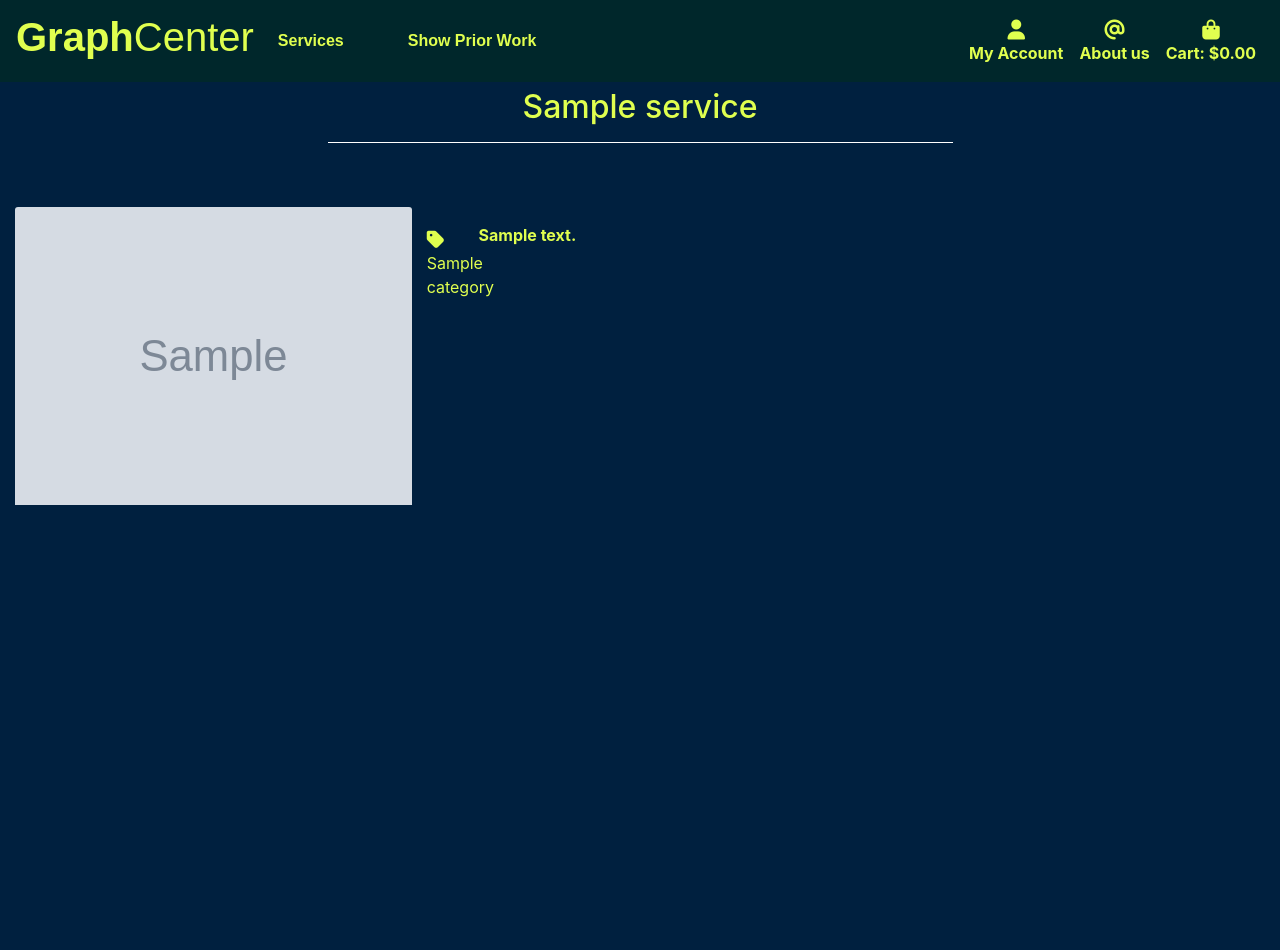
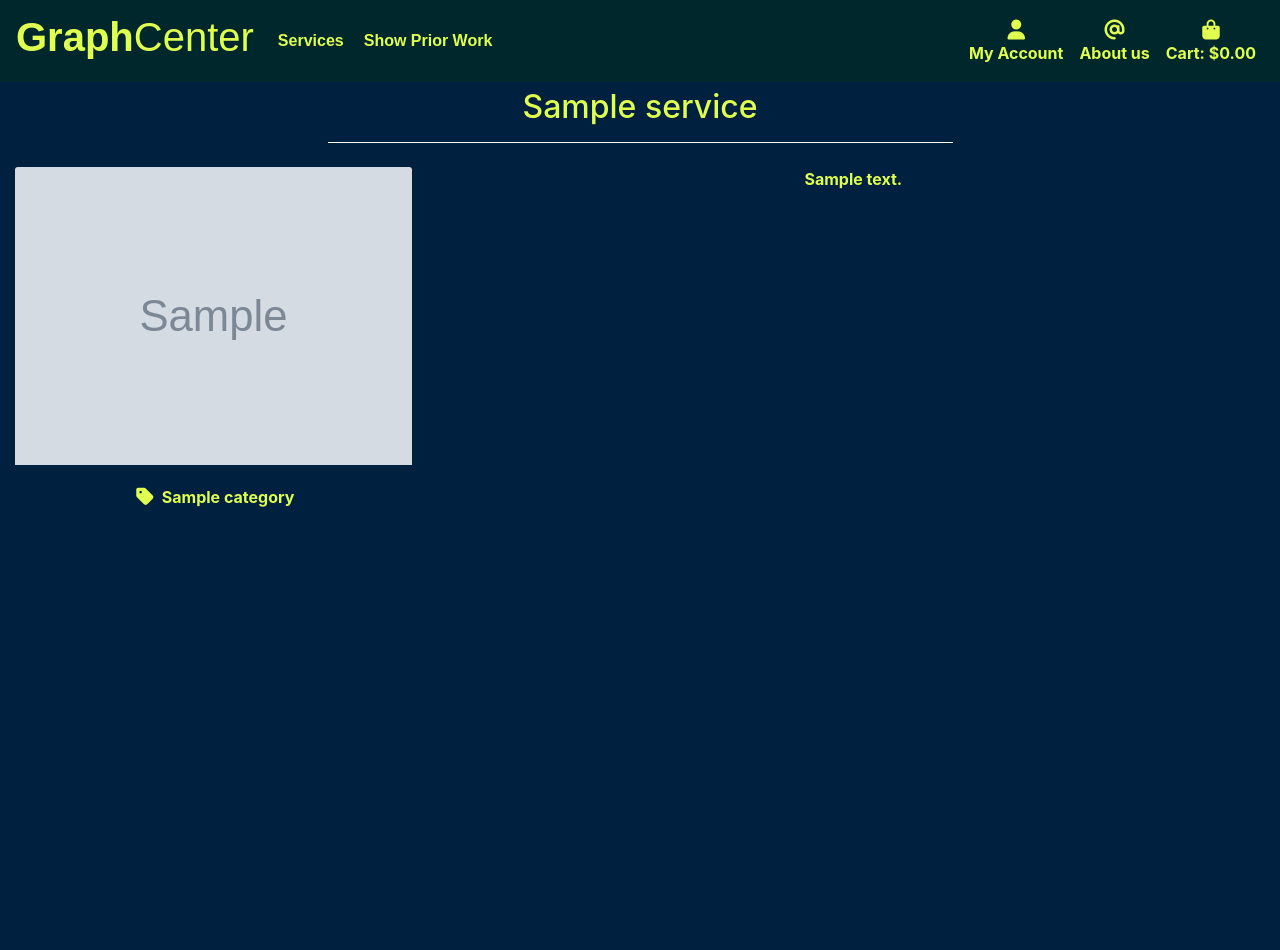
Before and after one commit to Decline-of-Mind/GraphCenter, a Django app: page /services/1 in a window 1280 px wide. Run offline with Django 3.2, Linux system fonts and the light colour scheme; tables that the repository leaves empty hold one stand-in row (values such as "Sample post"); grey boxes marked "Sample" are stand-in pictures; some libraries are stand-ins or nearby versions.

Commit message:
Added service.detail page and removed java for a test

```diff
--- a/services/templates/services/service_details.html
+++ b/services/templates/services/service_details.html
@@ -4,14 +4,14 @@
 {% block content %}
 
 <div class="container-fluid purple-background service-container">
-    <div class="row">
+    <div class="row mt-1">
         <div class="col-12 text-center mt-2">
             <h2 class="yellow-color">{{ service.name }}</h2>
             <hr class="hr-white w-50">
         </div>
     </div>
-    <div class="row mt-5">
-        <div class="col-12 h-75 col-md-4">
+    <div class="row mt-2">
+        <div class="col-12 h-75 mb-2 col-md-4">
             {% if service.image %}
             <a class="card-image-container" href="">
                 <img class="card-img-top img-fluid" src="{{ service.image.url }}" alt="{{ service.name }}">
@@ -22,21 +22,22 @@
             </a>
             {% endif %}
         </div>
-        <div class="row mt-3">
-            <div class="col-12 col-md-2">
-                {% if service.category %}
-                <p class="mt-1 mb-0">
-                    <a class="yellow-color mr-auto" href="{% url 'services' %}?category={{ service.category.name }}">
-                        <i class="fas fa-tag fa-lg mr-2"></i>{{ service.category.friendly_name }}
-                    </a>
-                </p>
-            </div>
-            {% endif %}
-            <div class="col-6">
+            <div class="col-12 col-md-8 text-center">
                 <p class="yellow-color font-weight-bold"> {{ service.description }}</p>
             </div>
+    </div>
+    <div class="row mt-2">
+        <div class="col-12 col-md-4">
+            {% if service.category %}
+            <p class="mt-1 text-center ml-1">
+                <a class="yellow-color rounded" href="{% url 'services' %}?category={{ service.category.name }}">
+                    <i class="fas fa-tag fa-lg mr-2"></i><strong>{{ service.category.friendly_name }}</strong>
+                </a>
+            </p>
         </div>
     </div>
+            {% endif %}
 </div>
 
+
 {% endblock %}
--- a/static/css/base.css
+++ b/static/css/base.css
@@ -1,10 +1,10 @@
 @import url('https://fonts.googleapis.com/css2?family=Russo+One&display=swap');
 
 body {
-    width: 100vw;
+    width: 100%;
     overflow-x: hidden;
 }
-/*
+
 html {
 
     display: -ms-grid;
@@ -19,7 +19,8 @@ html {
     background: -webkit-gradient(linear, left top, left bottom, from(white), to(black));
     background: -o-linear-gradient(top, white, black);
     background: linear-gradient(to bottom, white, black);
-} */
+    overflow-x: hidden;
+}
 
 .logo-font{
     font-family: 'Russo', sans-serif !important;
@@ -128,6 +129,13 @@ html {
     overflow: hidden;
 }
 
+
+/* Service_detail.html */
+
+.category-row {
+    width: 100%
+}
+
 /* additional tools */
 .hr-white {
     /* so it works in every browser type */
--- a/templates/partials/_navbar.html
+++ b/templates/partials/_navbar.html
@@ -14,7 +14,7 @@
     <div class="collapse navbar-collapse" id="navbarNavDropdown">
         <ul class="navbar-nav mr-auto uppercase">
         <li class="nav-item dropdown">
-            <a class="logo-font font-weight-bold mr-5 yellow-color nav-link" href="#" id="all-services-link" data-toggle="dropdown" aria-haspopup="true" aria-expanded="false">
+            <a class="logo-font font-weight-bold mr-1 yellow-color nav-link" href="#" id="all-services-link" data-toggle="dropdown" aria-haspopup="true" aria-expanded="false">
                 Services
                 </a>
                 <div class="dropdown-menu black-background border-0" aria-labelledby="all-services-link">
@@ -86,7 +86,7 @@
     </div>
 </nav>
  <!-- Remove Text center from view lower than medium -->
-<script>
+<!-- <script>
     // toggles classes when screen changes. only needed for developer and assessors.
     $(window).resize(function(){
         if($(window).width() <= 1023){
@@ -103,4 +103,4 @@
         if($(window).width() >= 1023){
             $('.toggle-center').addClass('text-center');
             }
-</script>
+</script> -->
```
